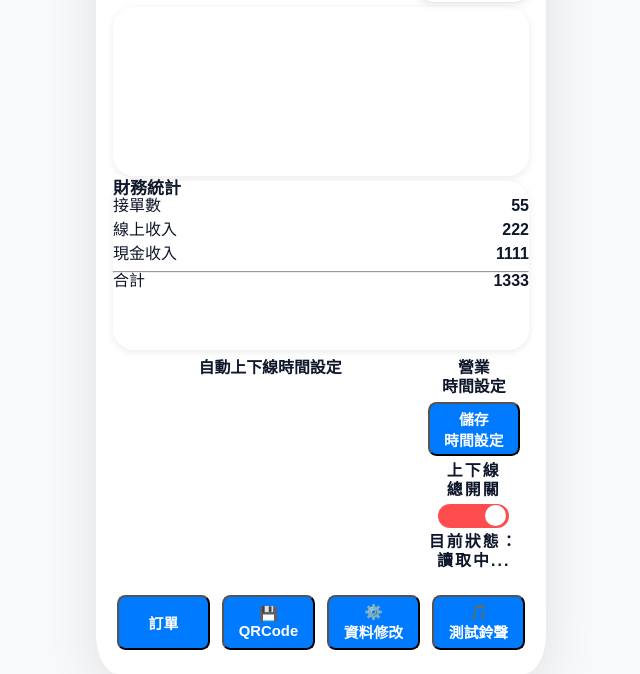
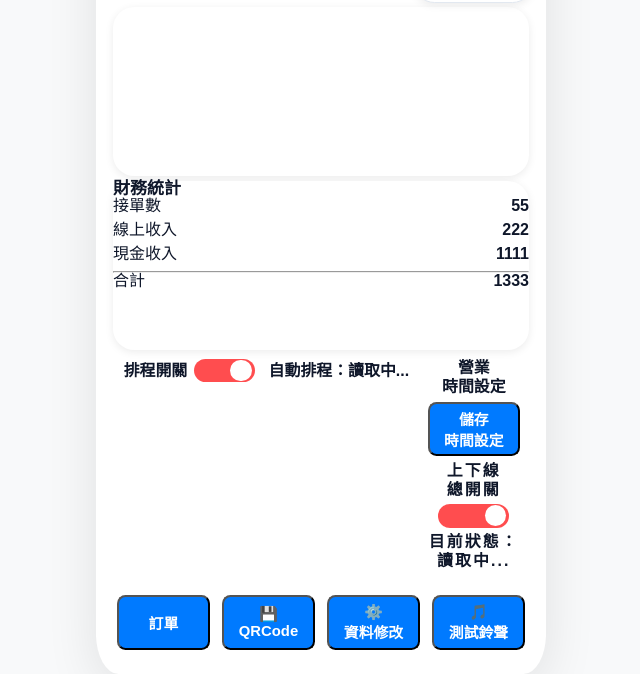
Before and after one commit to boche2506-cmd/pacetake, a plain HTML site: page manage.html in a window 1280 px wide. Shown: the part 126-800 px from the top of the page, without its empty margins (319-959 px from the left). Drawn offline with nearby package versions, Linux system fonts and the light colour scheme; no server answers.

Commit message:
Add files via upload

```diff
--- a/manage.html
+++ b/manage.html
@@ -280,13 +280,44 @@
             line-height: 1.2;
         }
 
-        .save-section span {
-            height: 20%;
+        .AutoMode {
+            height: 12.5%;
             width: 100%;
             font-weight: 600;
             font-size: 3.75cqw;
             text-align: center;
             line-height: 1.2;
+            color: var(--text-main);
+            display: flex;
+            flex-direction: row;
+            justify-content: space-between;
+            align-items: center;
+        }
+
+        .AutoMode span {
+            height: 100%;
+            width: 25%;
+            font-weight: 600;
+            font-size: 3.75cqw;
+            text-align: center;
+            line-height: 1.2;
+            display: flex;
+            flex-direction: row;
+            justify-content: center;
+            align-items: center;
+        }
+
+        #AutoMode-text {
+            height: 100%;
+            width: 55%;
+            font-weight: 600;
+            font-size: 3.75cqw;
+            text-align: center;
+            line-height: 1.2;
+            display: flex;
+            flex-direction: row;
+            justify-content: center;
+            align-items: center;
         }
 
         #timeRows {
@@ -371,6 +402,15 @@
             color: var(--text-main);
         }
 
+        .save-section span {
+            height: 20%;
+            width: 100%;
+            font-weight: 600;
+            font-size: 3.75cqw;
+            text-align: center;
+            line-height: 1.2;
+        }
+
         .save-section button {
             height: 25%;
             width: 90%;
@@ -415,8 +455,6 @@
             white-space: pre-wrap;
         }
 
-
-
         /* 5. 簡單的視覺優化 */
         .status-container label {
             position: relative;
@@ -429,7 +467,19 @@
             align-items: center;
         }
 
-        .status-container label input {
+        .AutoMode label {
+            position: relative;
+            display: inline-block;
+            height: 95%;
+            width: 20%;
+            display: flex;
+            flex-direction: column;
+            justify-content: center;
+            align-items: center;
+        }
+
+        .status-container label input,
+        .AutoMode label input {
             display: none;
         }
 
@@ -455,6 +505,28 @@
             font-weight: bold;
         }
 
+        .AutoMode label span {
+            position: absolute;
+            height: 100%;
+            width: 100%;
+            cursor: pointer;
+            top: 0;
+            left: 0;
+            right: 0;
+            bottom: 0;
+            background-color: #ff4d4f;
+            /* 綠色 */
+            border-radius: 7cqw;
+            transition: 0.4s;
+            display: flex;
+            flex-direction: row;
+            align-items: center;
+            justify-content: center;
+            color: white;
+            font-size: 3.25cqw;
+            font-weight: bold;
+        }
+
         .slider:before {
             position: absolute;
             content: "";
@@ -473,6 +545,9 @@
 
         input:checked+.slider:before {
             transform: translateX(-10cqw);
+        }
+        .AutoMode input:checked+.slider:before {
+            transform: translateX(-7.75cqw);
         }
     </style>
 </head>
@@ -517,7 +592,16 @@
                     <div class="stat-item"><span>合計</span> <strong>1333</strong></div>
                 </div>
                 <div class="info-section">
-                    <div class="time-title"><span>自動上下線時間設定</span>
+                    <div class="time-title">
+
+                        <div class="AutoMode"><span>排程開關</span>
+                            <label class="switch">
+                                <input type="checkbox" id="AutoModetoggle" data-action="AutoModetoggle">
+                                <span class="slider"></span>
+                            </label>
+                            <span id="AutoMode-text">自動排程：讀取中...</span>
+                        </div>
+
                         <div class="day-row" id="timeRows"></div>
                     </div>
                     <div class="save-section"><span>營業<br>時間設定</span>
```
